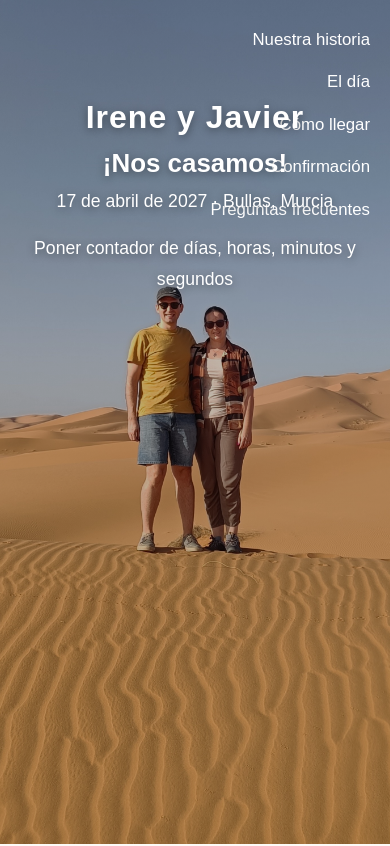
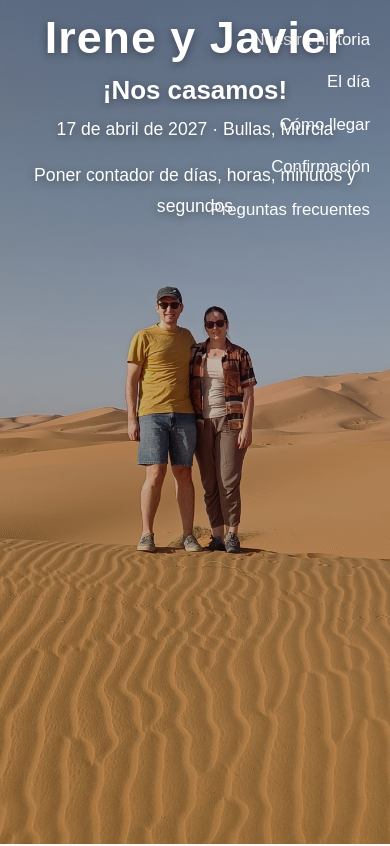
Before and after one commit to javiseg96/web-boda, a plain HTML site: page index.html in a window 390 px wide. Shown: the top 846 px of the page. Drawn offline with Linux system fonts and the light colour scheme.

Commit message:
Actualizacion desde el pc

```diff
--- a/css/styles.css
+++ b/css/styles.css
@@ -184,11 +184,20 @@ p {
   }
 
   .hero-content {
-    padding: 2rem 1.25rem 3rem;
+    top: 2%;
+    padding: 0 1rem;
+  }
+
+  .names {
+    font-size: 1.8rem;
   }
 
   .hero-content h1 {
-    font-size: 2.4rem;
+    font-size: 3rem;
+  }
+
+  .date {
+    font-size: 1.3rem;
   }
 
   .hero-content p {
@@ -231,20 +240,20 @@ p {
     font-size: 1.05rem;
   }
 
-  .hero-content {
-    top: 8%;
+   .hero-content {
+    top: 1.5%;
   }
 
   .names {
-    font-size: 1.3rem;
+    font-size: 1.7rem;
   }
 
   .hero-content h1 {
-    font-size: 2rem;
+    font-size: 2.8rem;
   }
 
   .date {
-    font-size: 1rem;
+    font-size: 1.2rem;
   }
 
   .hero-content p {
--- a/index.html
+++ b/index.html
@@ -31,7 +31,7 @@
     <section id="historia" class="section">
       <h2>Nuestra historia</h2>
       <p>En el verano de 2013, dos almas destinadas a conocerse emprenden un viaje a Guadalajara a reconstruir un pueblo abandonado. Y además de reconstruir muros de dudosa integridad y podar hiedras de antiguedad milenaria, entre caminatas, actividades y ferias, algo se empezó a cocinar.</p>
-      <p></p>
+      <p>Cada uno se volvió para su sitio, pero a pesar de la distancia, empezaron a hablar por Whatsapp, a conocerse mejor y a enamorarse sin darse cuenta.</p>
     </section>
 
     <section id="info" class="section">
```
Also changed, not shown: 18 other files.
